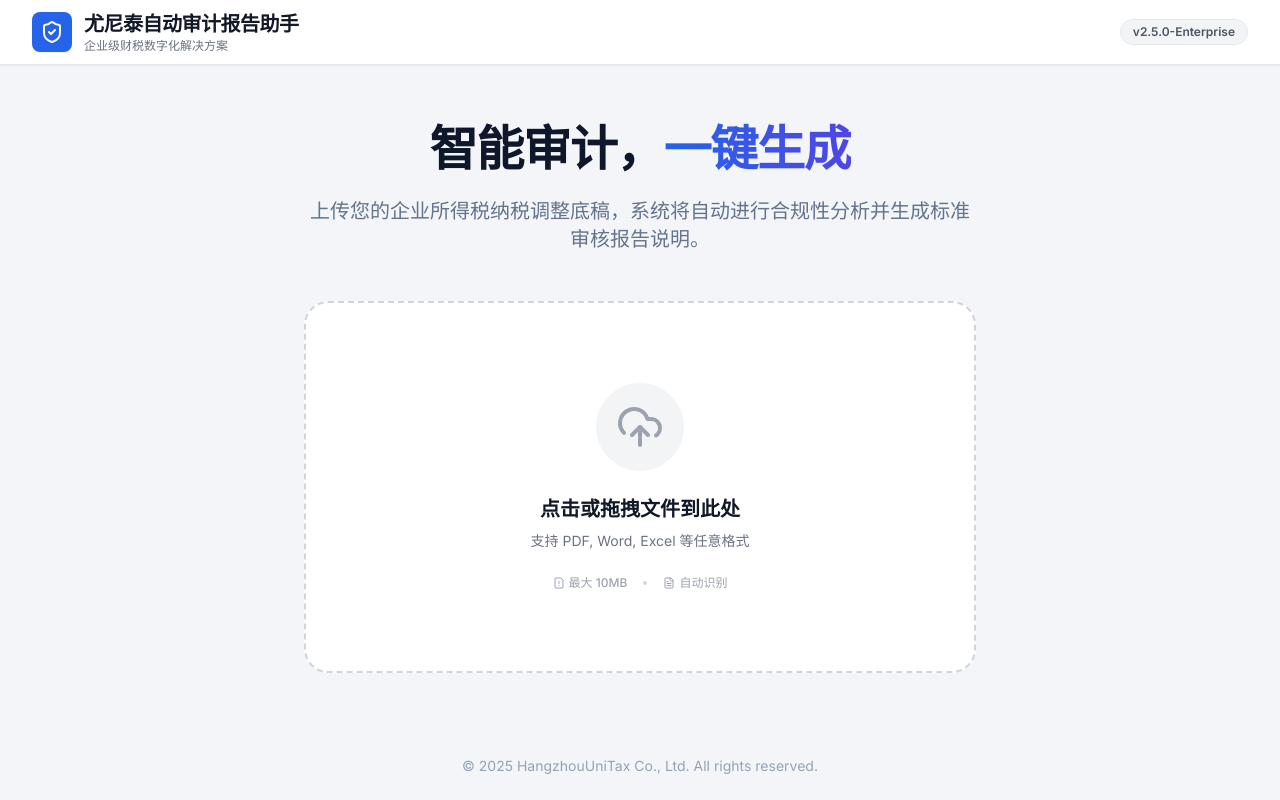
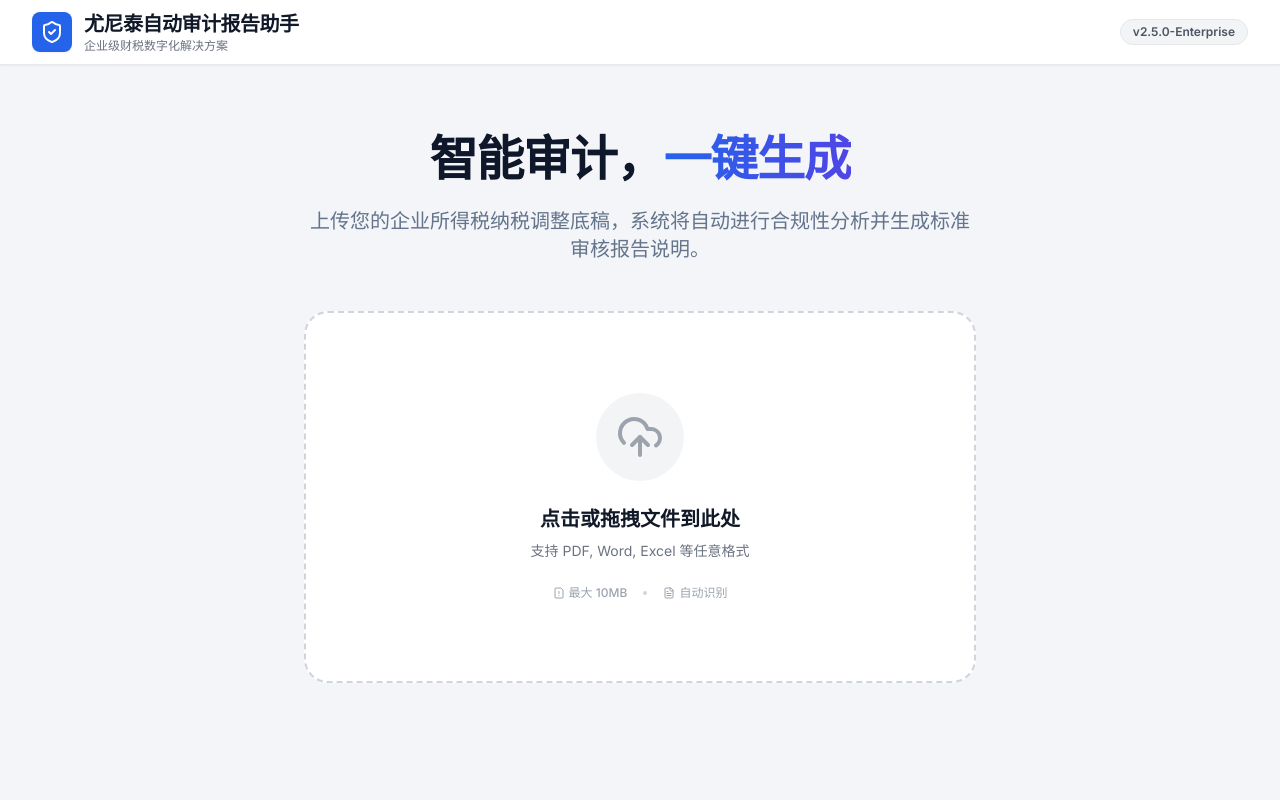
Before and after one commit to 1126misakp/hzunitax-test, a React (Vite) app: page / in a window 1280 px wide. Built offline with nearby package versions, Linux system fonts and the light colour scheme.

Commit message:
Add COPYRIGHT_TEXT constant and update footer

```diff
--- a/App.tsx
+++ b/App.tsx
@@ -6,7 +6,7 @@ import ResultView from './components/ResultView';
 import ConfigModal from './components/ConfigModal';
 import { AppState, FileData, FileMapping } from './types';
 import { AlertCircle, X } from 'lucide-react';
-import { REPORT_DOWNLOAD_URL } from './constants';
+import { REPORT_DOWNLOAD_URL, COPYRIGHT_TEXT } from './constants';
 
 const App: React.FC = () => {
   const [appState, setAppState] = useState<AppState>(AppState.IDLE);
@@ -20,8 +20,12 @@ const App: React.FC = () => {
     {
       id: 'default-1',
       uploadName: '测试1',
-      downloadName: '报告1.pdf',
-      downloadUrl: REPORT_DOWNLOAD_URL
+      downloads: [
+        {
+          name: '报告1.doc',
+          url: REPORT_DOWNLOAD_URL
+        }
+      ]
     }
   ]);
 
@@ -126,7 +130,7 @@ const App: React.FC = () => {
       </main>
 
       <footer className="w-full py-6 text-center text-slate-400 text-sm">
-        <p>&copy; 2025 HangzhouUniTax Co., Ltd. All rights reserved.</p>
+        <p>{COPYRIGHT_TEXT}</p>
       </footer>
     </div>
   );
```
